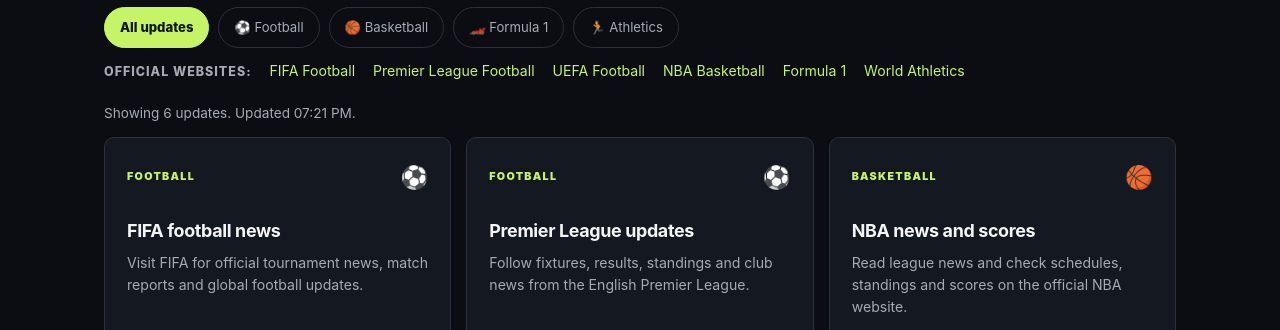
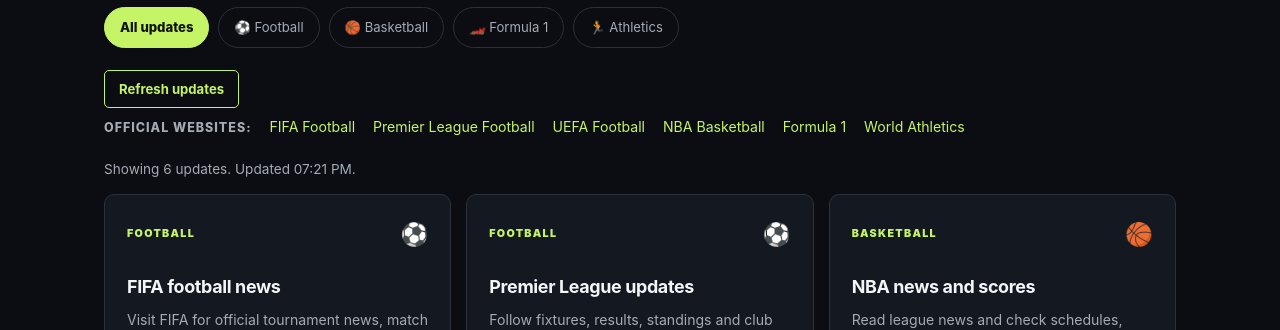
Before and after one commit to njugunamoses994-png/warmup-main, a website with bundled scripts: page index.html in a window 1280 px wide. Shown: the part 770-1100 px from the top of the page. Built offline with nearby package versions, Linux system fonts and the light colour scheme; files whose address does not match are found by name.

Commit message:
Add refresh functionality for sports updates and improve UI interactions

```diff
--- a/app.js
+++ b/app.js
@@ -3,8 +3,12 @@ import { getSportsUpdates } from './src/service.js'
 const statusLine = document.querySelector('#items-status')
 const list = document.querySelector('#items-list')
 const filters = document.querySelectorAll('[data-filter]')
+const refreshButton = document.querySelector('#refresh-updates')
+const refreshInterval = 5 * 60 * 1000
 let allUpdates = []
 let lastUpdated = null
+let selectedSport = 'All'
+let isRefreshing = false
 
 function formatUpdatedTime() {
   if (!lastUpdated) return ''
@@ -16,7 +20,7 @@ function showStatus(kind, message) {
   statusLine.textContent = message
 }
 
-function renderUpdates(sport = 'All') {
+function renderUpdates(sport = selectedSport) {
   const updates = sport === 'All' ? allUpdates : allUpdates.filter((item) => item.sport === sport)
   list.replaceChildren()
 
@@ -66,31 +70,53 @@ function renderUpdates(sport = 'All') {
 
 filters.forEach((button) => {
   button.addEventListener('click', () => {
+    selectedSport = button.dataset.filter
     filters.forEach((filter) => {
       const selected = filter === button
       filter.classList.toggle('active', selected)
       filter.setAttribute('aria-pressed', String(selected))
     })
-    renderUpdates(button.dataset.filter)
+    renderUpdates(selectedSport)
   })
 })
 
-async function showUpdates() {
-  showStatus('loading', 'Loading sports updates…')
-  const result = await getSportsUpdates()
-  if (!result.ok) {
-    showStatus('error', result.error.message)
-    return
+async function showUpdates(force = false) {
+  if (isRefreshing) return
+  isRefreshing = true
+  refreshButton.disabled = true
+  refreshButton.textContent = 'Refreshing…'
+  if (allUpdates.length === 0) showStatus('loading', 'Loading sports updates…')
+
+  try {
+    const result = await getSportsUpdates(fetch, { force })
+    if (!result.ok) {
+      showStatus('error', allUpdates.length
+        ? `Could not refresh updates. Showing the previous updates. ${result.error.message}`
+        : result.error.message)
+      return
+    }
+    allUpdates = result.data
+    lastUpdated = new Date()
+    renderUpdates(selectedSport)
+  } catch (error) {
+    showStatus('error', allUpdates.length
+      ? 'Could not refresh updates. Showing the previous updates.'
+      : 'Could not load sports updates. Please try again.')
+    console.error('Sports updates refresh failed:', error)
+  } finally {
+    isRefreshing = false
+    refreshButton.disabled = false
+    refreshButton.textContent = 'Refresh updates'
   }
-  allUpdates = result.data
-  lastUpdated = new Date()
-  renderUpdates()
 }
 
-showUpdates()
+refreshButton.addEventListener('click', () => showUpdates(true))
+showUpdates(true)
 
-setInterval(showUpdates, 5 * 60 * 1000)
+setInterval(() => showUpdates(true), refreshInterval)
 
 document.addEventListener('visibilitychange', () => {
-  if (!document.hidden) showUpdates()
+  if (!document.hidden && (!lastUpdated || Date.now() - lastUpdated.getTime() >= refreshInterval)) {
+    showUpdates(true)
+  }
 })
--- a/index.html
+++ b/index.html
@@ -108,6 +108,9 @@
             🏃 Athletics
           </button>
         </div>
+        <button id="refresh-updates" class="refresh-button" type="button">
+          Refresh updates
+        </button>
         <nav class="official-links" aria-label="Official sports websites">
           <span>Official websites:</span>
           <a href="https://www.fifa.com/en/tournaments/mens/worldcup" target="_blank" rel="noopener noreferrer">FIFA Football</a>
--- a/src/service.js
+++ b/src/service.js
@@ -53,9 +53,9 @@ export async function getItems(fetchFn = fetch) {
 // ---------------------------------------------------------------
 
 // Loads the sports dashboard data. fetchFn can be replaced in tests.
-export async function getSportsUpdates(fetchFn = fetch) {
+export async function getSportsUpdates(fetchFn = fetch, { force = false } = {}) {
   try {
-    const liveResponse = await fetchFn('./api/sports-updates.json')
+    const liveResponse = await fetchFn(`./api/sports-updates.json${force ? '?refresh=1' : ''}`)
     if (liveResponse.ok) {
       const liveBody = await liveResponse.json()
       if (liveBody && Array.isArray(liveBody.items) && liveBody.items.length > 0) {
--- a/style.css
+++ b/style.css
@@ -291,6 +291,32 @@ nav a:hover,
   font-weight: 800;
 }
 
+.refresh-button {
+  display: inline-flex;
+  align-items: center;
+  gap: 8px;
+  margin: 0 0 18px;
+  padding: 8px 14px;
+  border: 1px solid var(--lime);
+  border-radius: 5px;
+  background: transparent;
+  color: var(--lime);
+  font: inherit;
+  font-size: 0.82rem;
+  font-weight: 700;
+  cursor: pointer;
+}
+
+.refresh-button:hover:not(:disabled) {
+  background: var(--lime);
+  color: #10130b;
+}
+
+.refresh-button:disabled {
+  opacity: 0.65;
+  cursor: wait;
+}
+
 .status {
   min-height: 1.5em;
   color: var(--muted);
```
Also changed, not shown: test/service.test.js (+15 -0 lines), .devcontainer/preview-server.js.
